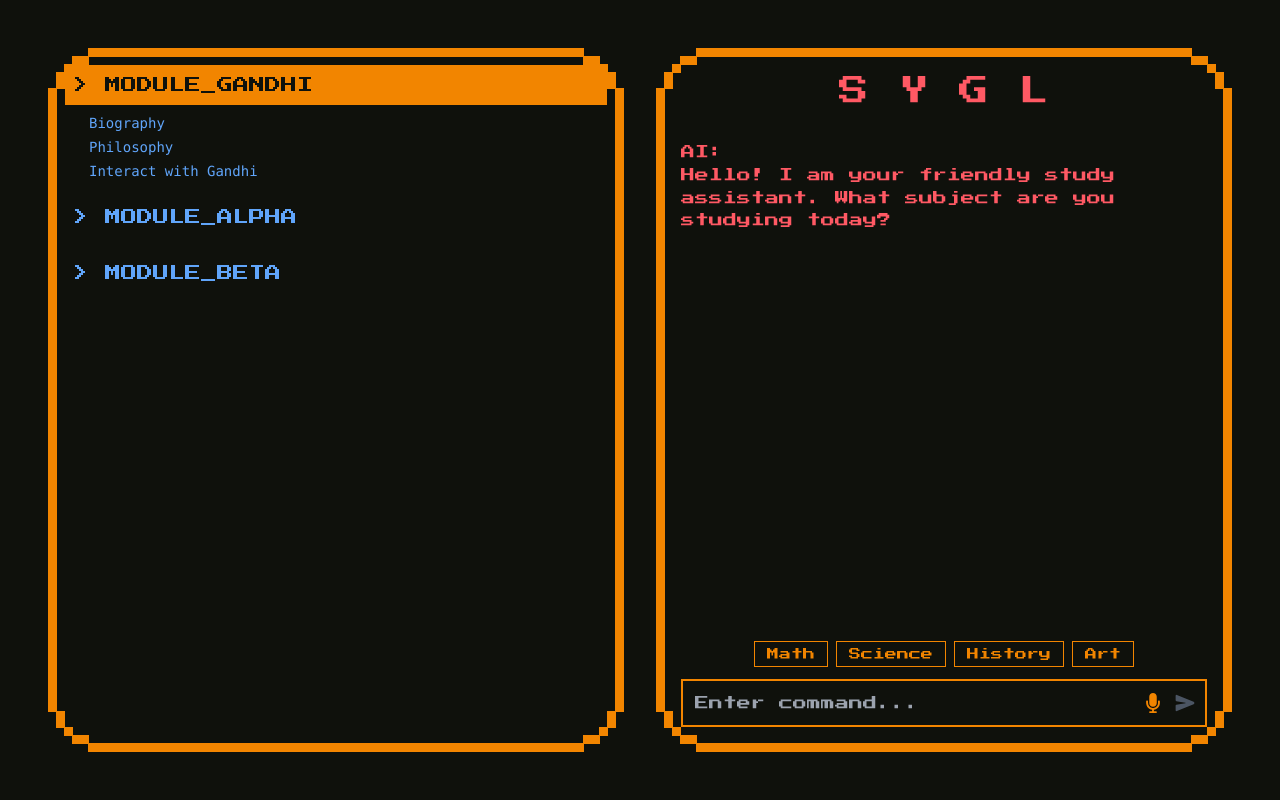
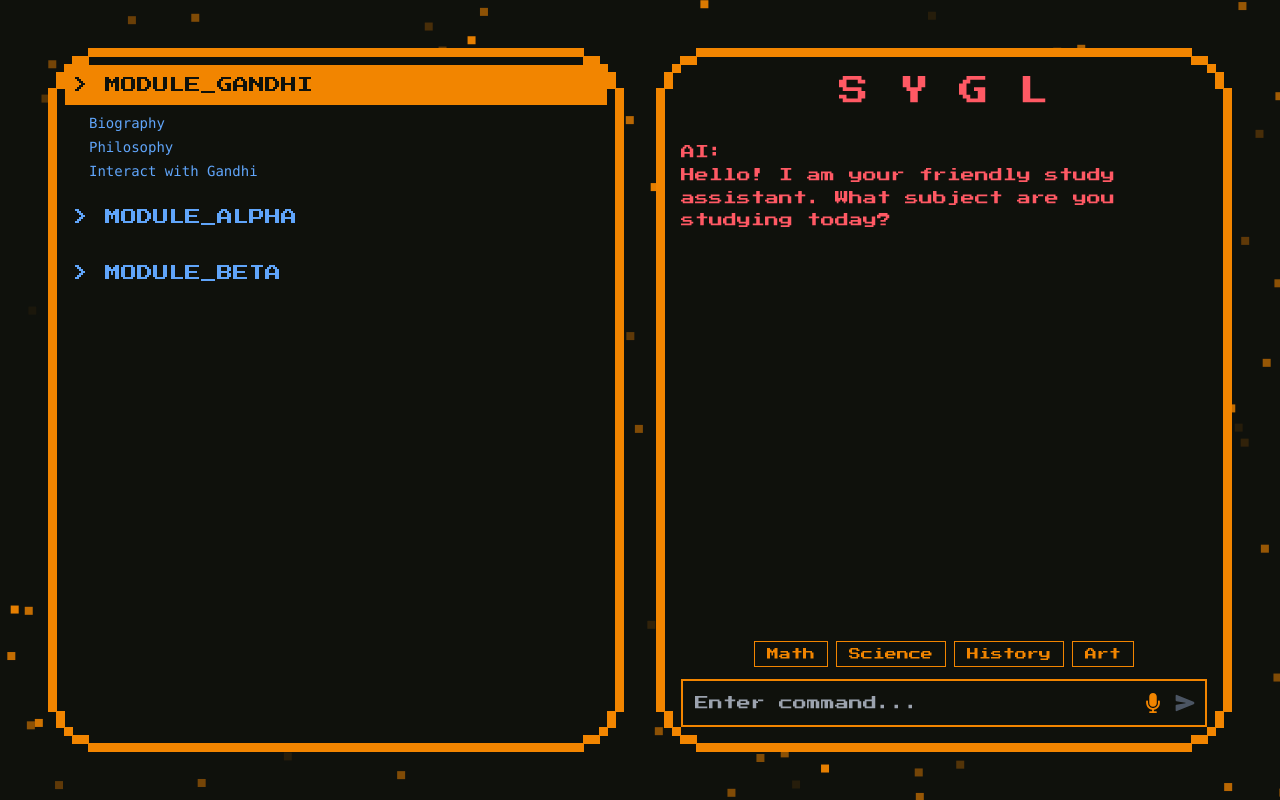
Before and after one commit to kapilank-k/Codex, a React (Vite) app in the folder my-retro-app/: page / in a window 1280 px wide. Both pictures are taken after a click on the button "START". Built offline with nearby package versions, Linux system fonts and the light colour scheme.

Commit message:
Add pixel art background

```diff
--- a/my-retro-app/src/App.jsx
+++ b/my-retro-app/src/App.jsx
@@ -4,7 +4,7 @@ import RightPanel from './components/RightPanel';
 import InteractionPanel from './components/InteractionPanel';
 import LandingPage from './components/LandingPage';
 import { FaArrowLeft, FaArrowRight } from "react-icons/fa";
-import PixelArtBackground from './PixelArtBackground';
+import PixelArtBackground from './components/PixelArtBackground';
 
 function App() {
   // State to decide which view to show. true = LandingPage, false = Main App
@@ -45,7 +45,9 @@ function App() {
 
   // Otherwise, we render the entire main application with its own layout.
   return (
-    <main className="bg-[#0F110C] min-h-screen p-8 sm:p-12 font-mono overflow-hidden">
+    <main className="min-h-screen p-8 sm:p-12 font-mono overflow-hidden relative">
+      <PixelArtBackground />
+      <div className="relative z-10 h-full">
         <div className="container mx-auto h-[calc(100vh-4rem)] sm:h-[calc(100vh-6rem)] relative">
           {interactionTarget ? (
             // Interaction Mode Layout (using the robust Flexbox solution)
@@ -92,6 +94,7 @@ function App() {
             </div>
           )}
         </div>
+      </div>
     </main>
   );
 }
--- a/my-retro-app/src/components/PixelArtBackground.jsx
+++ b/my-retro-app/src/components/PixelArtBackground.jsx
@@ -16,7 +16,7 @@ const PixelArtBackground = () => {
         const config = {
             starColor: '#F28500', // Matches your button color
             starCount: 200,
-            pixelSize: 2,
+            pixelSize: 8,
             twinkleSpeed: 0.05,
         };
 
@@ -42,6 +42,10 @@ const PixelArtBackground = () => {
         const animate = () => {
             // Clear the canvas each frame
             ctx.clearRect(0, 0, canvas.width, canvas.height);
+
+            // Fill the background with the desired color
+            ctx.fillStyle = '#0F110C';
+            ctx.fillRect(0, 0, canvas.width, canvas.height);
 
             // Draw each star
             ctx.fillStyle = config.starColor;
```
Lines whose indentation alone changed are shown as unchanged.
